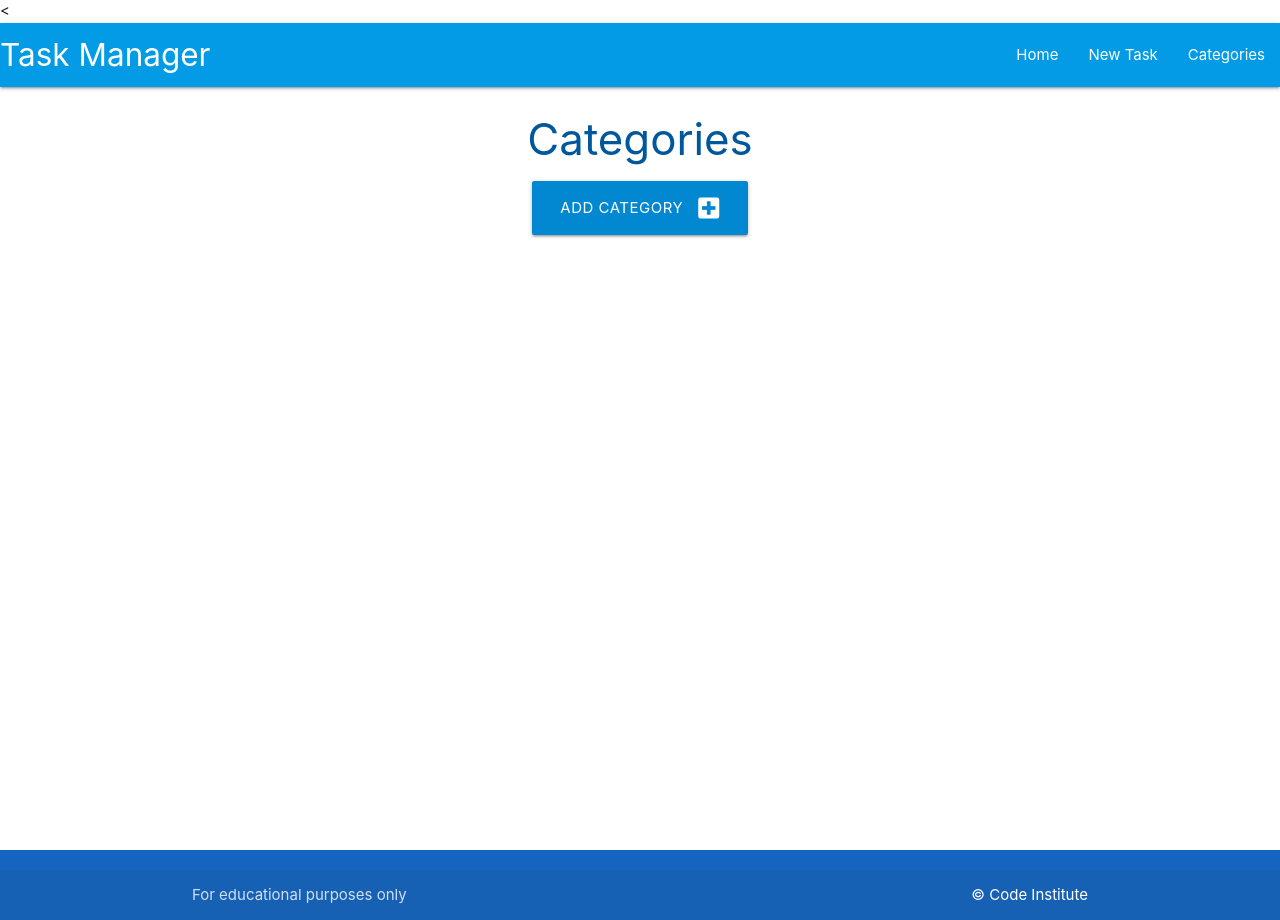
After one commit to Saranyajayakumaran/sql-mini-project, a Flask app: page /categories in a window 1280 px wide. The commit adds this page. Run offline with Flask 3, Linux system fonts and the light colour scheme.

```diff
--- a/taskmanager/routes.py
+++ b/taskmanager/routes.py
@@ -1,8 +1,23 @@
-from flask import render_template
+from flask import render_template, request, redirect, url_for
 from taskmanager import app, db
 from taskmanager.models import Category, Task
 
 
 @app.route("/")
 def home():
-    return render_template("base.html")
+    return render_template("tasks.html")
+
+
+@app.route("/categories")
+def categories():
+    return render_template("categories.html")
+
+
+@app.route("/add_category", methods=["GET", "POST"])
+def add_category():
+    if request.method == "POST":
+        category = Category(category_name=request.form.get("category_name"))
+        db.session.add(category)
+        db.session.commit()
+        return redirect(url_for("categories"))
+    return render_template("add_category.html")
--- /dev/null
+++ b/taskmanager/static/css/style.css
@@ -0,0 +1,9 @@
+body {
+    display: flex;
+    min-height: 100vh;
+    flex-direction: column;
+}
+
+main {
+    flex: 1 0 auto;
+}
--- /dev/null
+++ b/taskmanager/static/js/script.js
@@ -0,0 +1,5 @@
+document.addEventListener("DOMContentLoaded", function() {
+    // sidenav initialization
+    let sidenav = document.querySelectorAll(".sidenav");
+    M.Sidenav.init(sidenav);
+});
--- /dev/null
+++ b/taskmanager/templates/add_category.html
@@ -0,0 +1 @@
+sudo service postgresql restart
--- a/taskmanager/templates/base.html
+++ b/taskmanager/templates/base.html
@@ -1,11 +1,60 @@
 <!DOCTYPE html>
+<<!DOCTYPE html>
 <html lang="en">
 <head>
+
     <meta charset="UTF-8">
+    <meta http-equiv="X-UA-Compatible" content="IE=edge">
     <meta name="viewport" content="width=device-width, initial-scale=1.0">
-    <title>Document</title>
+    <link rel="stylesheet" href="https://cdnjs.cloudflare.com/ajax/libs/font-awesome/5.15.3/css/all.min.css"
+        integrity="sha512-iBBXm8fW90+nuLcSKlbmrPcLa0OT92xO1BIsZ+ywDWZCvqsWgccV3gFoRBv0z+8dLJgyAHIhR35VZc2oM/gI1w=="
+        crossorigin="anonymous" referrerpolicy="no-referrer">
+    <link rel="stylesheet" href="https://cdnjs.cloudflare.com/ajax/libs/materialize/1.0.0/css/materialize.min.css"
+        type="text/css">
+    <link rel="stylesheet" href="{{ url_for('static', filename='css/style.css') }}" type="text/css">
+    <title>Task Manager</title>
 </head>
+
 <body>
-    Hello World!
+
+    <header>
+        <!-- top navbar -->
+        <nav class="light-blue darken-1">
+            <div class="nav-wrapper">
+            <a href="{{ url_for('home') }}" class="brand-logo">Task Manager</a>
+            <a href="#" data-target="mobile-demo" class="sidenav-trigger"><i class="fas fa-bars"></i></a>
+            <ul class="right hide-on-med-and-down">
+                <li><a href="{{ url_for('home') }}">Home</a></li>
+                <li><a href="">New Task</a></li>
+                <li><a href="{{ url_for('categories') }}">Categories</a></li>
+            </ul>
+            </div>
+        </nav>
+
+        <!-- mobile sidenav -->
+        <ul class="sidenav" id="mobile-demo">
+            <li><a href="{{ url_for('home') }}">Home</a></li>
+            <li><a href="">New Task</a></li>
+            <li><a href="{{ url_for('categories') }}">Categories</a></li>
+        </ul>
+    </header>
+
+    <main class="container">
+        {% block content %}
+        {% endblock %}
+    </main>
+
+    <footer class="page-footer blue darken-3">
+        <div class="footer-copyright">
+            <div class="container">
+                For educational purposes only
+                <a class="white-text right" href="https://codeinstitute.net" target="_blank">&copy; Code Institute</a>
+            </div>
+        </div>
+    </footer>
+
+    <script src="https://cdnjs.cloudflare.com/ajax/libs/materialize/1.0.0/js/materialize.min.js"></script>
+    <script src="{{ url_for('static', filename='js/script.js') }}"></script>
+
 </body>
 </html>
--- /dev/null
+++ b/taskmanager/templates/categories.html
@@ -0,0 +1,14 @@
+{% extends "base.html" %}
+{% block content %}
+
+<h3 class="light-blue-text text-darken-4 center-align">Categories</h3>
+
+<div class="row">
+    <div class="col s12 center-align">
+        <a href="{{ url_for('add_category') }}" class="btn-large light-blue darken-2">
+            Add Category <i class="fas fa-plus-square right"></i>
+        </a>
+    </div>
+</div>
+
+{% endblock %}
--- /dev/null
+++ b/taskmanager/templates/tasks.html
@@ -0,0 +1,6 @@
+{% extends "base.html" %}
+{% block content %}
+
+<h3 class="light-blue-text text-darken-4 center-align">Tasks</h3>
+
+{% endblock %}
```
Also changed, not shown: env_sample.py (added, +8 -0 lines).
